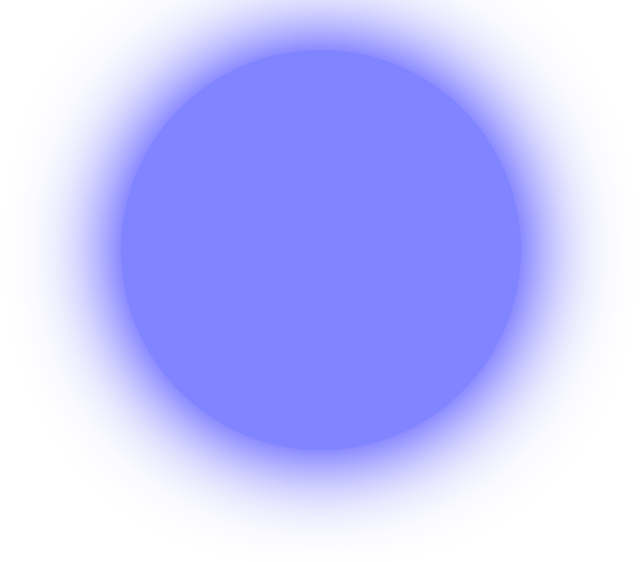
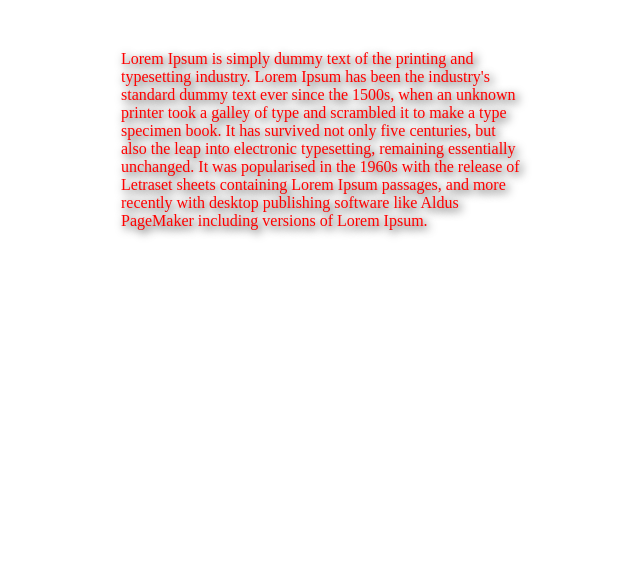
Before and after one commit to code-warrior/csci-ua.0004-week-12, a plain HTML site: page index.html in a window 1280 px wide. Shown: the whole page, without its empty margins (319-959 px from the left). Drawn offline with Linux system fonts and the light colour scheme.

Commit message:
Add example of text shadows

```diff
--- a/css/style.css
+++ b/css/style.css
@@ -4,10 +4,9 @@
 }
 
 div {
+   color: red;
    margin: 50px auto 0;
    width: 400px;
    height: 400px;
-   background-color: #8085ff;
-   border-radius: 50%;
-   box-shadow: 0 0 100px blue;
+   text-shadow: 3px 3px 10px black;
 }
--- a/index.html
+++ b/index.html
@@ -3,10 +3,10 @@
 <head>
    <meta charset="UTF-8">
    <meta name="viewport" content="width=device-width, initial-scale=1.0">
-   <title>Box Shadows</title>
+   <title>Text Shadows</title>
    <link rel="stylesheet" href="css/style.css">
 </head>
 <body>
-   <div></div>
+   <div>Lorem Ipsum is simply dummy text of the printing and typesetting industry. Lorem Ipsum has been the industry's standard dummy text ever since the 1500s, when an unknown printer took a galley of type and scrambled it to make a type specimen book. It has survived not only five centuries, but also the leap into electronic typesetting, remaining essentially unchanged. It was popularised in the 1960s with the release of Letraset sheets containing Lorem Ipsum passages, and more recently with desktop publishing software like Aldus PageMaker including versions of Lorem Ipsum.</div>
 </body>
 </html>
```
